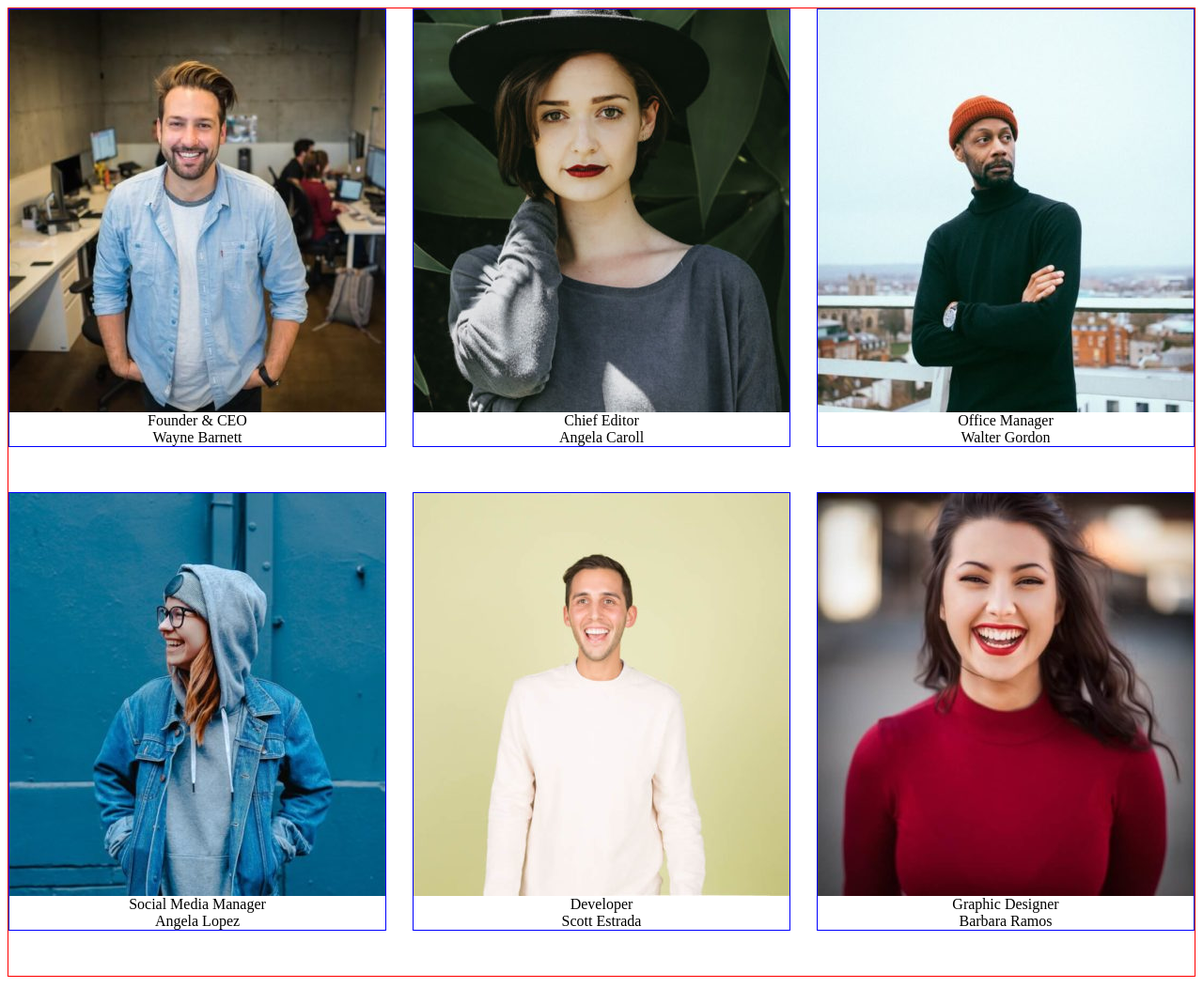
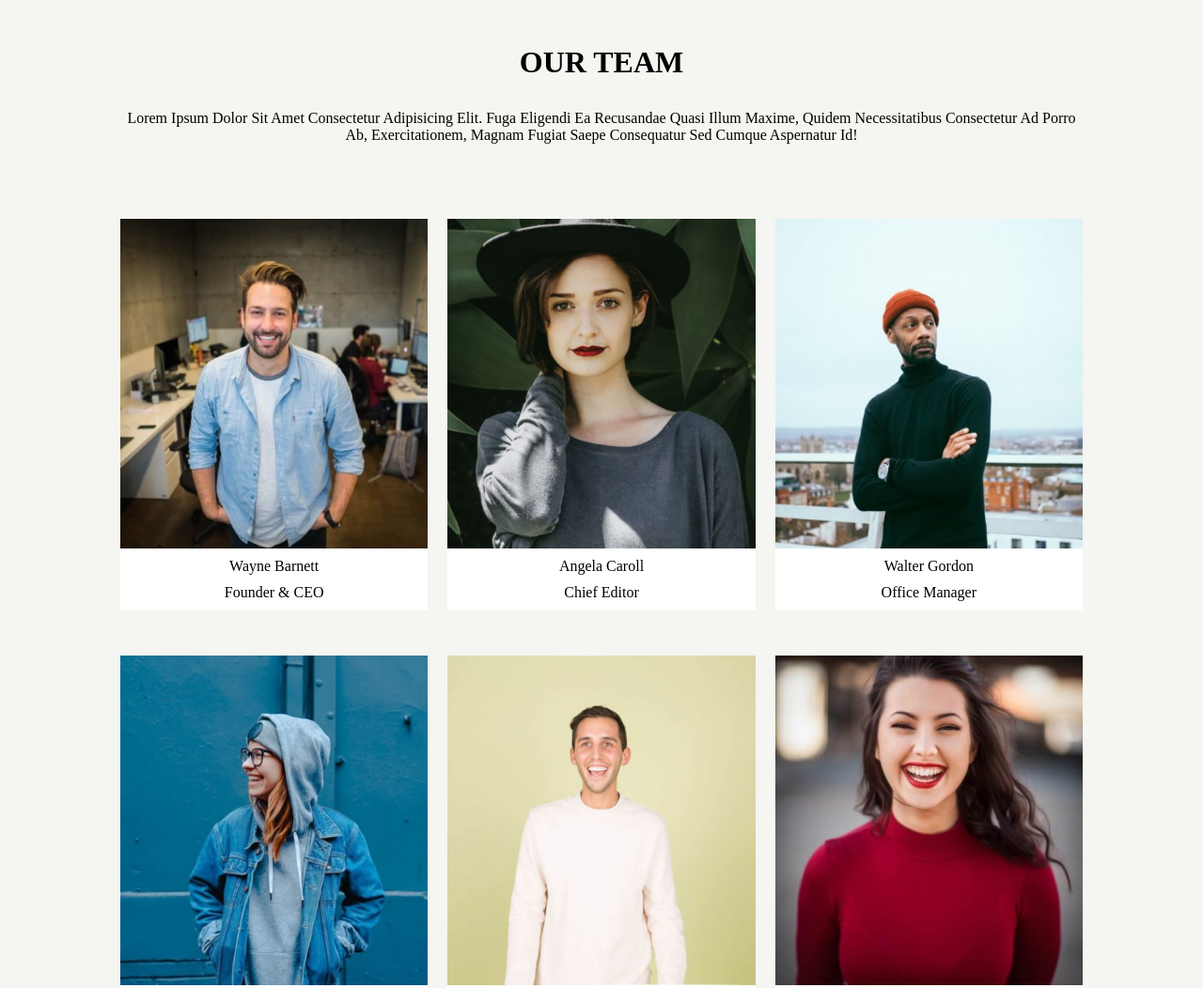
Before and after one commit to raghveerdeol/js-our-team, a plain HTML site: page index.html in a window 1280 px wide. Shown: the top 1052 px of the page at 94% size. Drawn offline with Linux system fonts and the light colour scheme.

Commit message:
aggiunto background e titolo

```diff
--- a/css/style.css
+++ b/css/style.css
@@ -1,14 +1,39 @@
+*{
+    padding: 0;
+    margin: 0;
+    box-sizing: border-box;
+}
+body{
+    background-color: #f5f5f1;
+}
+main{
+    font-family: 'Times New Roman', Times, serif;
+    width: 80%;
+    margin: 3rem auto;
+    text-align: center;
+    text-transform: capitalize;
+}
 section{
-    border: 1px solid red;
     display: flex;
     flex-wrap: wrap;
     justify-content: space-between;
 }
 section > article{
-    border: 1px solid blue;
     text-align: center;
     display: flex;
     flex-direction: column-reverse;
-    width: 400px;
+    width: calc((100% / 3) - 14px);
     margin-bottom: 3rem;
+    background-color: white;
 }
+article > div,
+article >  img{
+    margin-bottom: 10px;
+}
+h1{
+    text-transform: uppercase;
+    margin-bottom: 2rem;
+}
+p{
+    margin-bottom: 5rem;
+}
--- a/index.html
+++ b/index.html
@@ -8,6 +8,8 @@
 </head>
 <body>
     <main>
+        <h1>our team</h1>
+        <p>Lorem ipsum dolor sit amet consectetur adipisicing elit. Fuga eligendi ea recusandae quasi illum maxime, quidem necessitatibus consectetur ad porro ab, exercitationem, magnam fugiat saepe consequatur sed cumque aspernatur id!</p>
         <section>
 
         </section>
--- a/js/script.js
+++ b/js/script.js
@@ -1,33 +1,33 @@
 
 let team = [
     {
+        ruolo : "Founder & CEO",
         nome : "Wayne Barnett",
-        ruolo : "Founder & CEO",
         foto : "wayne-barnett-founder-ceo.jpg",
     },
     {
+        ruolo : "Chief Editor",
         nome : "Angela Caroll",
-        ruolo : "Chief Editor",
         foto : "angela-caroll-chief-editor.jpg",
     },
     {
+        ruolo : "Office Manager",
         nome :" Walter Gordon",
-        ruolo : "Office Manager",
         foto : "walter-gordon-office-manager.jpg",
     },
     {
+        ruolo : "Social Media Manager",
         nome : "Angela Lopez",
-        ruolo : "Social Media Manager",
         foto : "angela-lopez-social-media-manager.jpg",
     },
     {
+        ruolo : "Developer",
         nome : "Scott Estrada",
-        ruolo : "Developer",
         foto : "scott-estrada-developer.jpg",
     },
     {
+        ruolo : "Graphic Designer",
         nome : "Barbara Ramos",
-        ruolo : "Graphic Designer",
         foto : "barbara-ramos-graphic-designer.jpg",
     }
 ];
```
